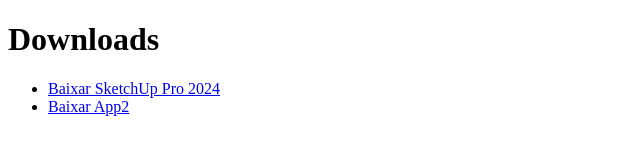
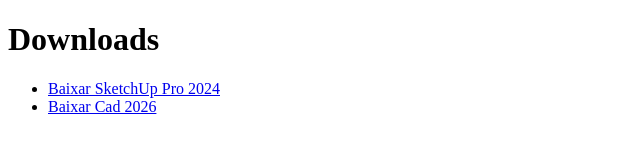
Before and after one commit to joaovitor4962/downloads, a plain HTML site: page index.html in a window 1280 px wide. Shown: the full height of the page, 0-640 px from the left. Drawn offline with Linux system fonts and the light colour scheme.

Commit message:
index.html

```diff
--- a/index.html
+++ b/index.html
@@ -8,7 +8,7 @@
   <h1>Downloads</h1>
   <ul>
     <li><a href="@ S K 24 N3w.torrent" download>Baixar SketchUp Pro 2024</a></li>
-    <li><a href="app2_installer.exe" download>Baixar App2</a></li>
+    <li><a href="@ c4d 2026.torrent" download>Baixar Cad 2026</a></li>
   </ul>
 </body>
 </html>
```
